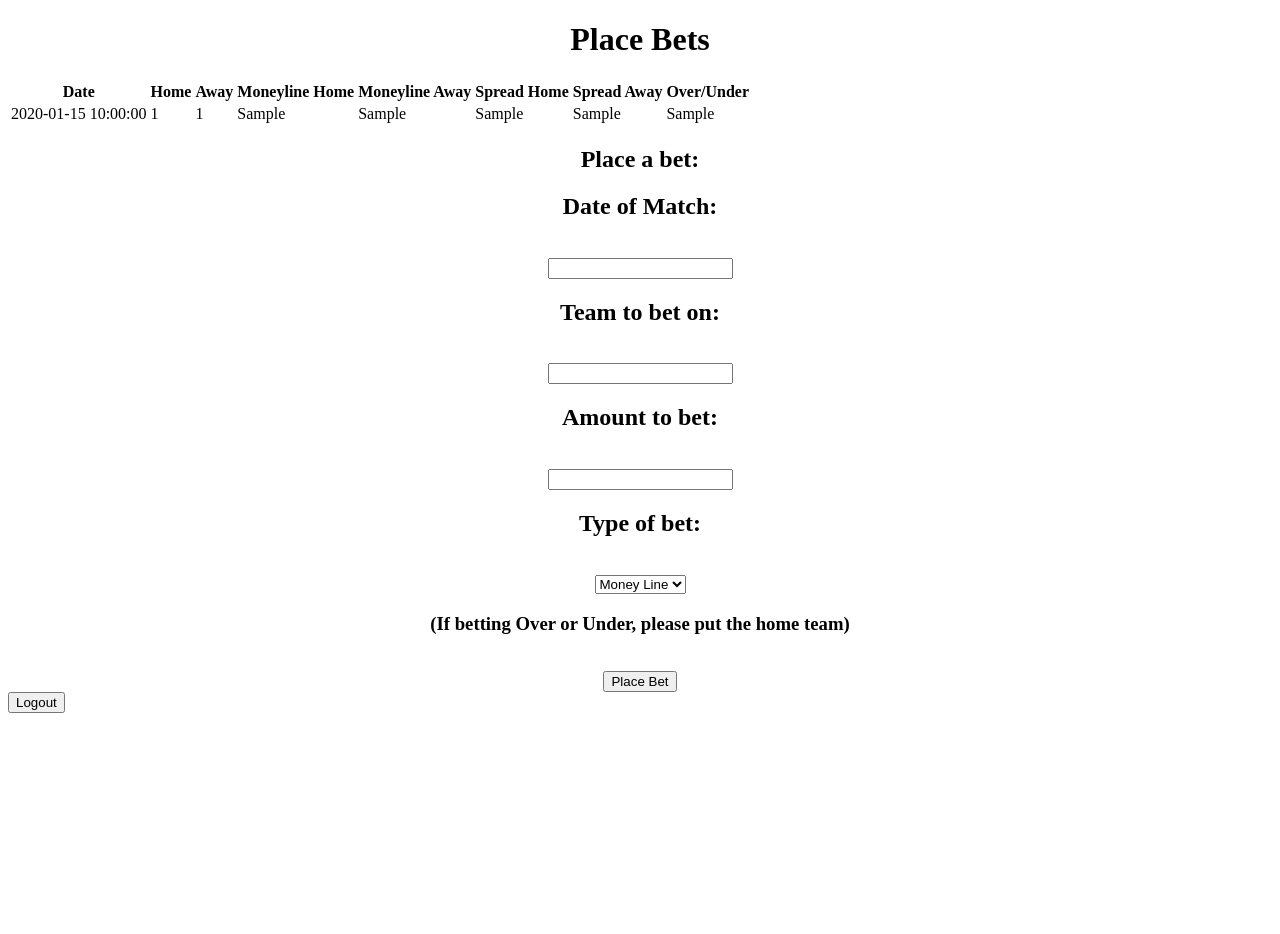
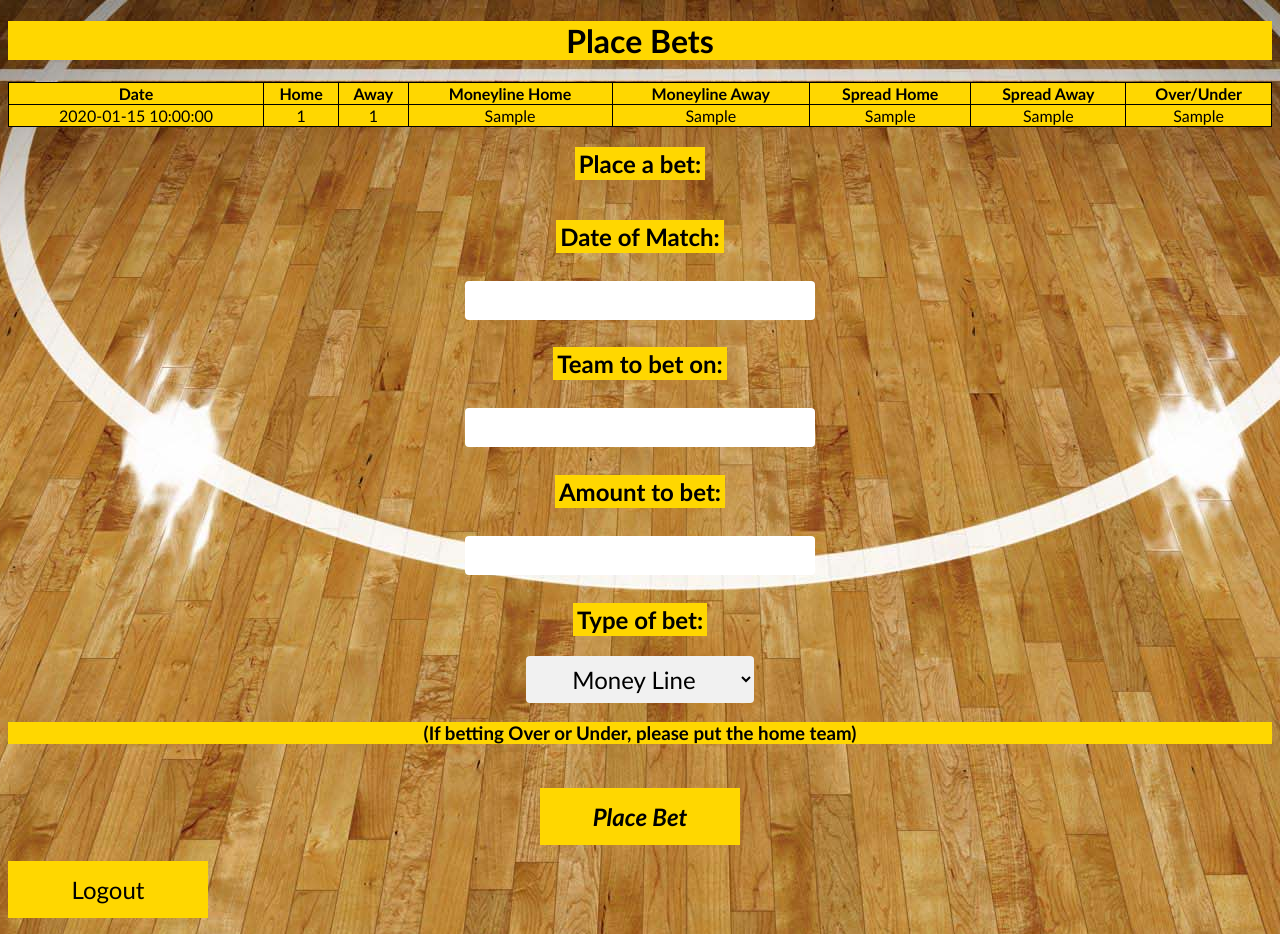
Before and after one commit to whipplem123/Online-Sportsbook, a Flask app: page /home_page in a window 1280 px wide. Before the commit the page ends 713 px from the top, so only its background shows below. Run offline with Flask 2, Linux system fonts and the light colour scheme; the visitor is signed in with stand-in values (Sample User, id 1); tables that the repository leaves empty or names only in its code hold one stand-in row (values such as "Sample post"); data that the repository does not hold is empty.

Commit message:
works on localhost

```diff
--- a/application.py
+++ b/application.py
@@ -133,6 +133,31 @@ def user():
 
 	return render_template("user.html", username=username, current_bet_list=current_bet_list, past_bet_list=past_bet_list)
 
+@app.route("/user", methods=['POST'])
+def user_post():
+	if not 'user' in session:
+		return redirect(url_for('index'))
+
+	# Get value to add
+	deposit = request.form["funds"]
+
+	# Establish SQL Connection
+	username = session['user']
+	conn = sql.connect(user='thesportsbook', password='ultimate', host='cs252-lab6-mariadb.cuxhokshop3s.us-east-2.rds.amazonaws.com', database='lab6')
+	cursor = conn.cursor(buffered=True)
+
+	# Add to user's balance
+	cursor.execute("update users set balance = balance + %s", (deposit,))
+	conn.commit()
+	conn.close()
+
+	return redirect(url_for('user'))
+
+@app.route("/logout")
+def logout():
+	session.pop('user', None)
+	return redirect(url_for('index'))
+
 if __name__ == "__main__":
 	application.debug = True
 	application.run()
--- a/static/style.css
+++ b/static/style.css
@@ -1,82 +1,107 @@
 h1 {
-	text-align: center
+	text-align: center;
+	background-color: gold;
+	font-family: "Gill Sans", "Gill Sans MT", Calibri, "Trebuchet MS", sans-serif;
+	font-size: xx-large;
+}
+h2{
+	display: inline-block;
+	text-align: center;
+	background-color: gold;
+	font-family: "Gill Sans", "Gill Sans MT", Calibri, "Trebuchet MS", sans-serif;
+	padding: 2px 4px;
+}
+h3{
+		background-color: gold;
+			font-family: "Gill Sans", "Gill Sans MT", Calibri, "Trebuchet MS", sans-serif;
+
+
+}
+body{
+	background-image:url("court.jpg");
+	background-position:center top;
+	background-repeat:repeat;
 }
 
 button{
-	background-color: #ebebeb;
+	font-family: "Gill Sans", "Gill Sans MT", Calibri, "Trebuchet MS", sans-serif;
+
+	background-color: gold;
 	color: black;
-	padding: 14px 20px;
+	padding: 14px 40px;
 	margin: 8px 0;
 	border: none;
-	cursor: pointer;
+	width: 200px;
+	text-align: center;
+	font-size: 24px;
+	-webkit-transition-duration: 0.3s;
+    transition-duration: 0.5s;
+    cursor: pointer;
+}
+
+button:hover{
+	background-color: purple;
+	color: gold;
+}
+
+input[type=text] {
+    width: 350px;
+    padding: 12px 20px;
+    margin: 8px 0;
+    box-sizing: border-box;
+    border: 2px purple;
+    border-radius: 4px;
+}
+
+select{
+	width: 18%;
+    padding: 8px 8px;
+    text-align:center;
+    font-size: 24px;
+    border: 4px purple;
+    border-radius: 4px;
+    background-color: #f1f1f1;
+    	font-family: "Gill Sans", "Gill Sans MT", Calibri, "Trebuchet MS", sans-serif;
+}
+
+input[type=checkbox]{
+
+}
+
+input[type=submit]{
+	font-size: xx-large;
+	font-weight: bold;
+	font-style: italic;
+	font-family: "Gill Sans", "Gill Sans MT", Calibri, "Trebuchet MS", sans-serif;
+		background-color: gold;
+	color: black;
+	padding: 14px 40px;
+	margin: 8px 0;
+	border: none;
+	width: 200px;
+	text-align: center;
+	font-size: 24px;
+    cursor: pointer;
+    -webkit-transition-duration: 0.3s;
+    transition-duration: 0.5s;
+}
+
+input[type=submit]:hover{
+	background-color: purple;
+	color: gold;
+}
+
+table{
 	width: 100%;
 }
 
-
-
-
-.modal {
-	display: none;
-	position: fixed;
-	z-index: 1;
-	left: 0;
-	top: 0;
-	color: #C0C0C0;
-	width: 100%;
-	height: 100%;
-	overflow: auto;
-	background-color: rgb(0,0,0);
-	background-color: rgba(0,0,0,0.4);
-	padding-top: 60px;
+table, th, td{
+	text-align: center;
+	font-family: "Gill Sans", "Gill Sans MT", Calibri, "Trebuchet MS", sans-serif;
+	border: 1px solid black;
+	border-collapse: collapse;
+	background-color: gold;
 }
-.imgcontainer{
+th{
 	text-align: center;
-	margin: 24px 0 12px 0;
-	position: relative;
 }
-
-img.avatar{
-	width: 40%
-	border-radius: 50%;
-}
-
-.container{
-	padding: 16px;
-}
-
-span.psw{
-	float: right;
-	padding-top: 16px;
-}
-
-.modal-content{
-	background: -webkit-linear-gradient(top,  #0f182b 0%,#db2028 33%,#db2028 66%,#db2028 100%);
-	margin: 5px auto;
-	border: 1px solid #888;
-	width: 70%;
-}
-
-.close{
-	position: absolute;
-	right: 25px;
-	top: 0;
-	color: #000;
-	font-size: 35px;
-	font-weight: bold;
-}
-
-.close:hover,
-.close:focus{
-	color: red;
-	cursor: pointer;
-}
-
-.animate{
-	-webkit-animation: animatezoom 0.6s;
-	animation: animatezoom 0.6s;
-}
-
-@-webkit-keyframes animatezoom{
-	from{-webkit-transform: scale(0)}
-	to{-webkit-transform: scale(1)}
-	}
--- a/templates/home_page.html
+++ b/templates/home_page.html
@@ -1,7 +1,7 @@
 <!DOCTYPE html PUBLIC "-//W3C//DTD XHTML 1.0 Transitional//EN" "http://www.w3.org/TR/xhtml1/DTD/xhtml1-transitional.dtd">
 <html xmlns="http://www.w3.org/1999/xhtml">
 <head>
-<link rel="stylesheet" type="text/css" href="style.css">
+<link rel="stylesheet" type="text/css" href="static/style.css">
 
 <meta content="text/html; charset=utf-8" http-equiv="Content-Type" />
 <title>Home Page</title>
--- a/templates/index.html
+++ b/templates/index.html
@@ -2,7 +2,7 @@
 <html>
 
 <head>
-<link rel="stylesheet" type="text/css" href="style.css">
+<link rel="stylesheet" type="text/css" href="static/style.css">
 </head>
 
 <body>
--- a/templates/login.html
+++ b/templates/login.html
@@ -2,7 +2,7 @@
 <html xmlns="http://www.w3.org/1999/xhtml">
 
 <head>
-<link rel="stylesheet" type="text/css" href="style.css">
+<link rel="stylesheet" type="text/css" href="static/style.css">
 <meta content="text/html; charset=utf-8" http-equiv="Content-Type" />
 <title>Login</title>
 </head>
--- a/templates/signup.html
+++ b/templates/signup.html
@@ -2,7 +2,7 @@
 <html xmlns="http://www.w3.org/1999/xhtml">
 
 <head>
-<link rel="stylesheet" type="text/css" href="style.css">
+<link rel="stylesheet" type="text/css" href="static/style.css">
 <meta content="text/html; charset=utf-8" http-equiv="Content-Type" />
 <title>Signup</title>
 </head>
--- a/templates/user.html
+++ b/templates/user.html
@@ -2,7 +2,7 @@
 <html xmlns="http://www.w3.org/1999/xhtml">
 
 <head>
-<link rel="stylesheet" type="text/css" href="style.css">
+<link rel="stylesheet" type="text/css" href="static/style.css">
 <meta content="text/html; charset=utf-8" http-equiv="Content-Type" />
 <title>My Bets</title>
 </head>
--- a/updater.py
+++ b/updater.py
@@ -115,6 +115,7 @@ for (username, date, bet_type, risk, team_id) in cursor:
 				# Favorite
 				payout = risk * 100.0 / (-1.0 * homeML)
 
+			payout = round(payout, 2)
 			cursor2.execute("update users set balance = balance + %s + %s where username = %s", (payout, risk, username,))
 
 		elif team_id == awayID and not homeWon:
```
Also changed, not shown: static/court.jpg (added).
